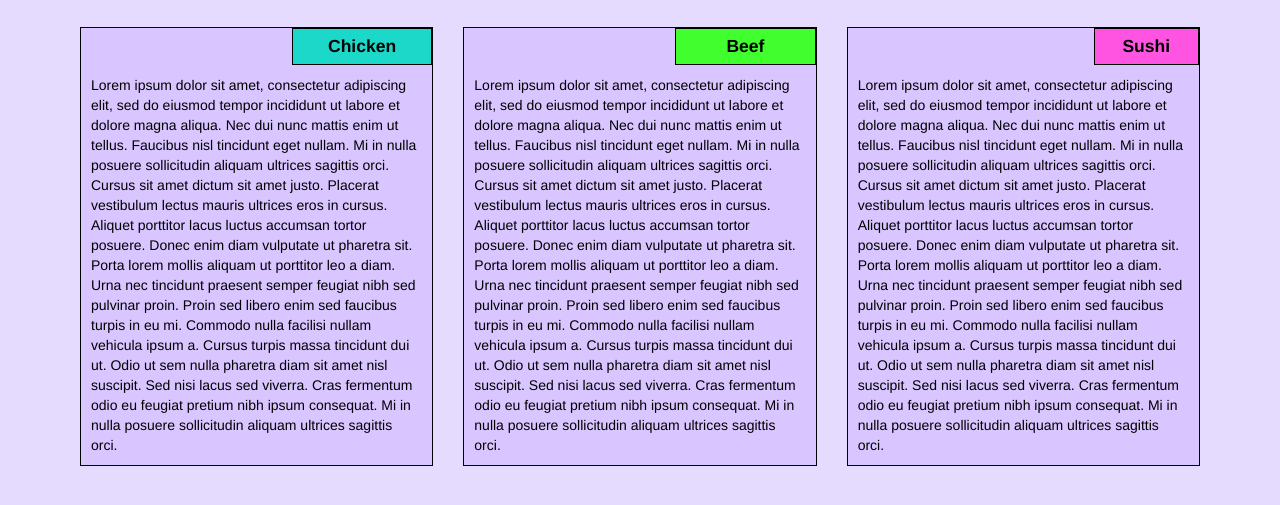
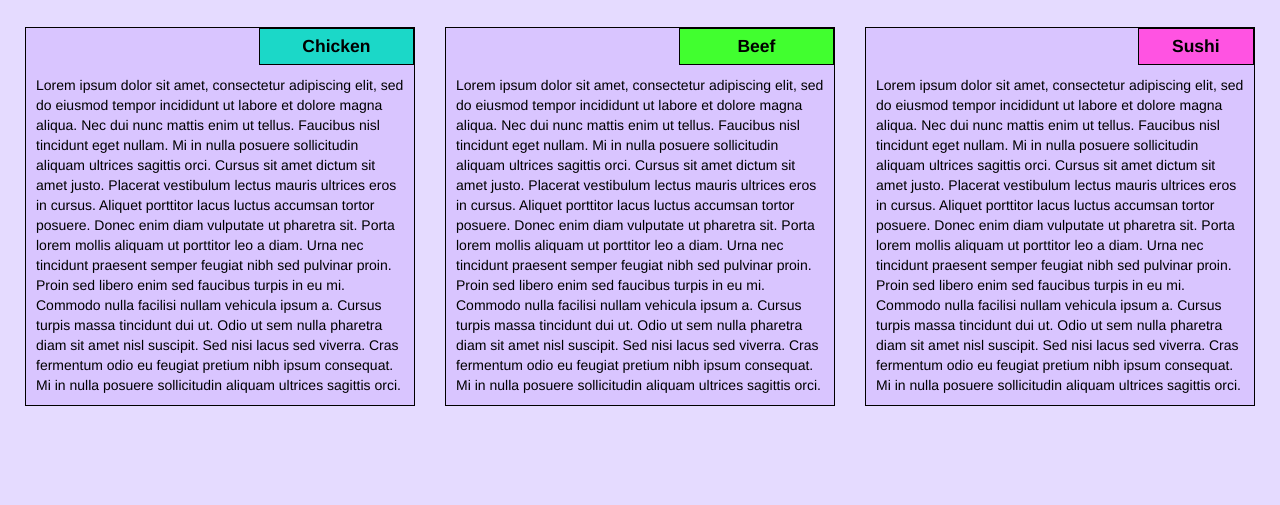
Before and after one commit to enricocagliari/HTML-CSS-JS-COURSERA, a plain HTML site: page module3-solution/index.html in a window 1280 px wide. Shown: the part 153-658 px from the top of the page. Drawn offline with nearby package versions, Linux system fonts and the light colour scheme; a script that the page names is missing.

Commit message:
Update index.html

```diff
--- a/module3-solution/index.html
+++ b/module3-solution/index.html
@@ -50,7 +50,7 @@
 
 	<h1 class="text-center">Our Menu</h1>
 
-	<div class="content container container-fluid">
+	<div class="row container container-fluid">
 		<div class="col-lg-4 col-md-6 col-sm-12" id="chicken-div">
 			<section>
 				<div id="chicken">
```
